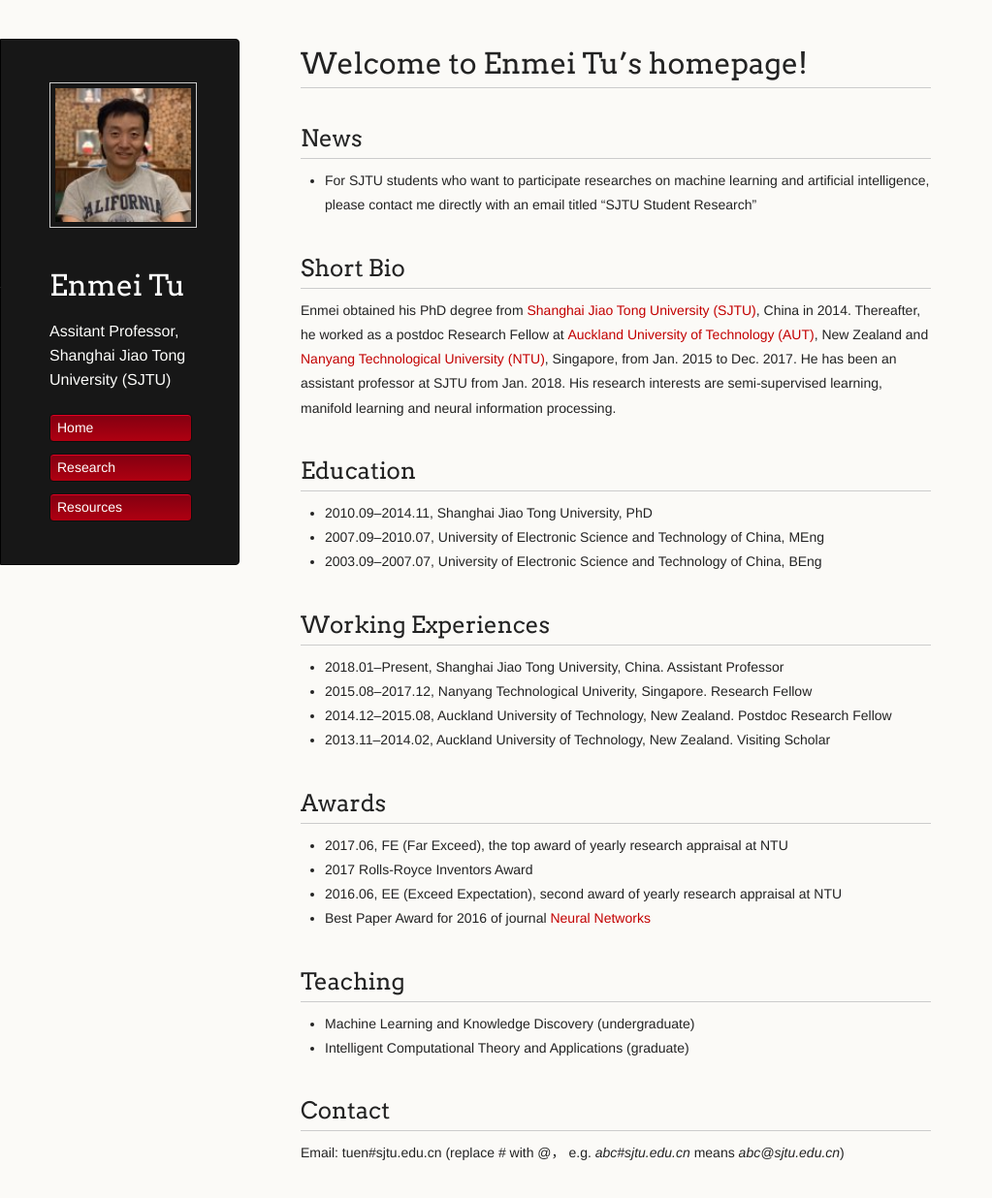
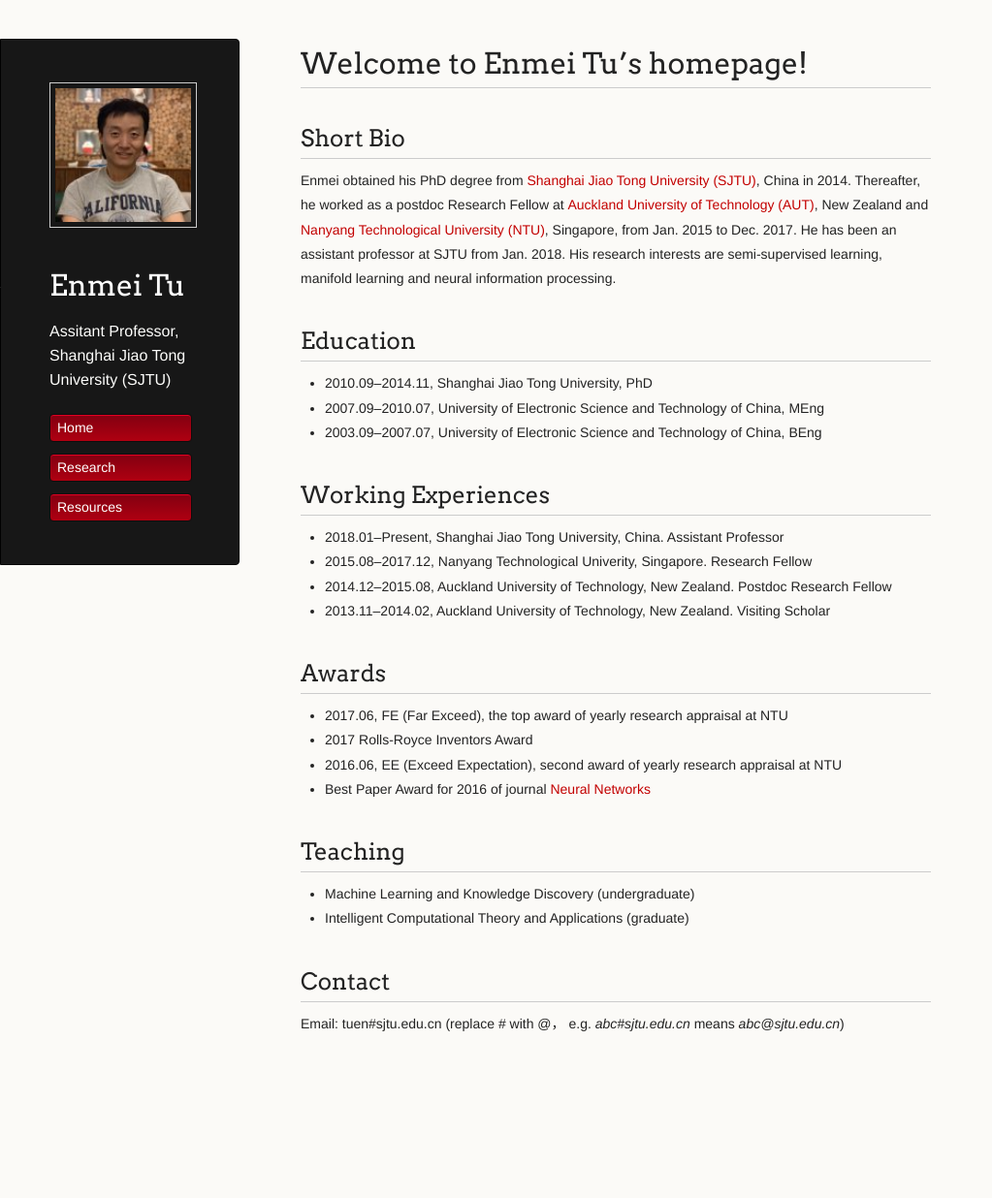
Before and after one commit to hellotem/enmeitu.github.io, a Jekyll site: the page built from index.md, in a window 1280 px wide and 1275 px high. Shown: the top 1236 px of the window at 97% size, without its empty margins (0-1023 px from the left). Built offline with Jekyll 4.4.1, drawn with Linux system fonts in a browser that asks for light colours.

Commit message:
Update index.md

```diff
--- a/index.md
+++ b/index.md
@@ -10,9 +10,6 @@ There should be whitespace between paragraphs.
 
 There should be whitespace between paragraphs. We recommend including a README, or a file with information about your project. -->
 # Welcome to Enmei Tu's homepage!
-
-## News
-*  For SJTU students who want to participate researches on machine learning and artificial intelligence, please contact me directly with an email titled "SJTU Student Research"
 
 ## Short Bio
 Enmei obtained his PhD degree from [Shanghai Jiao Tong University (SJTU)](http://en.sjtu.edu.cn/), China in 2014. Thereafter, he worked as a postdoc Research Fellow at [Auckland University of Technology (AUT)](https://www.aut.ac.nz/), New Zealand and [Nanyang Technological University (NTU)](https://www.ntu.edu.sg), Singapore, from Jan. 2015 to Dec. 2017. He has been an assistant professor at SJTU from Jan. 2018. His research interests are semi-supervised learning, manifold learning and neural information processing.
```
